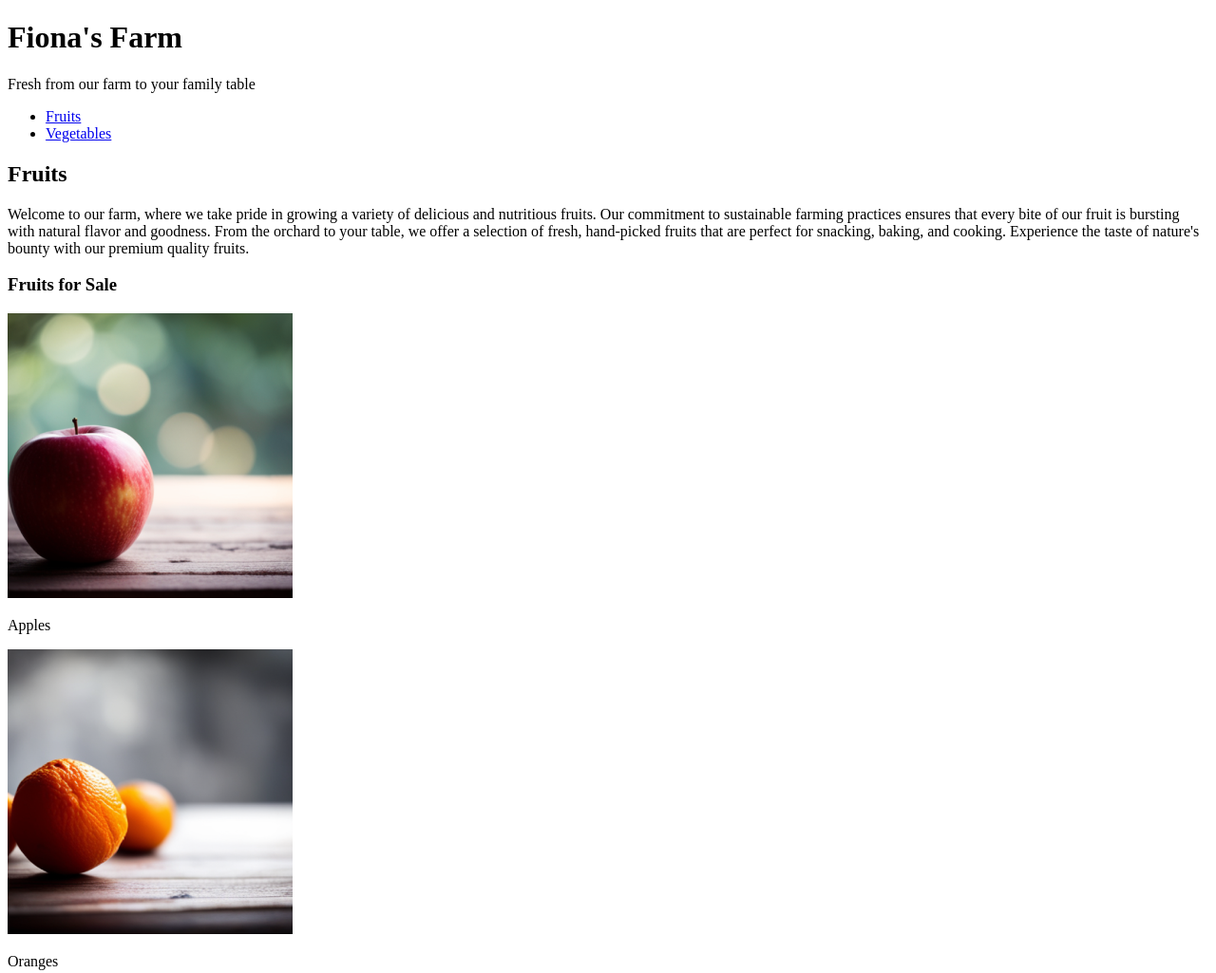
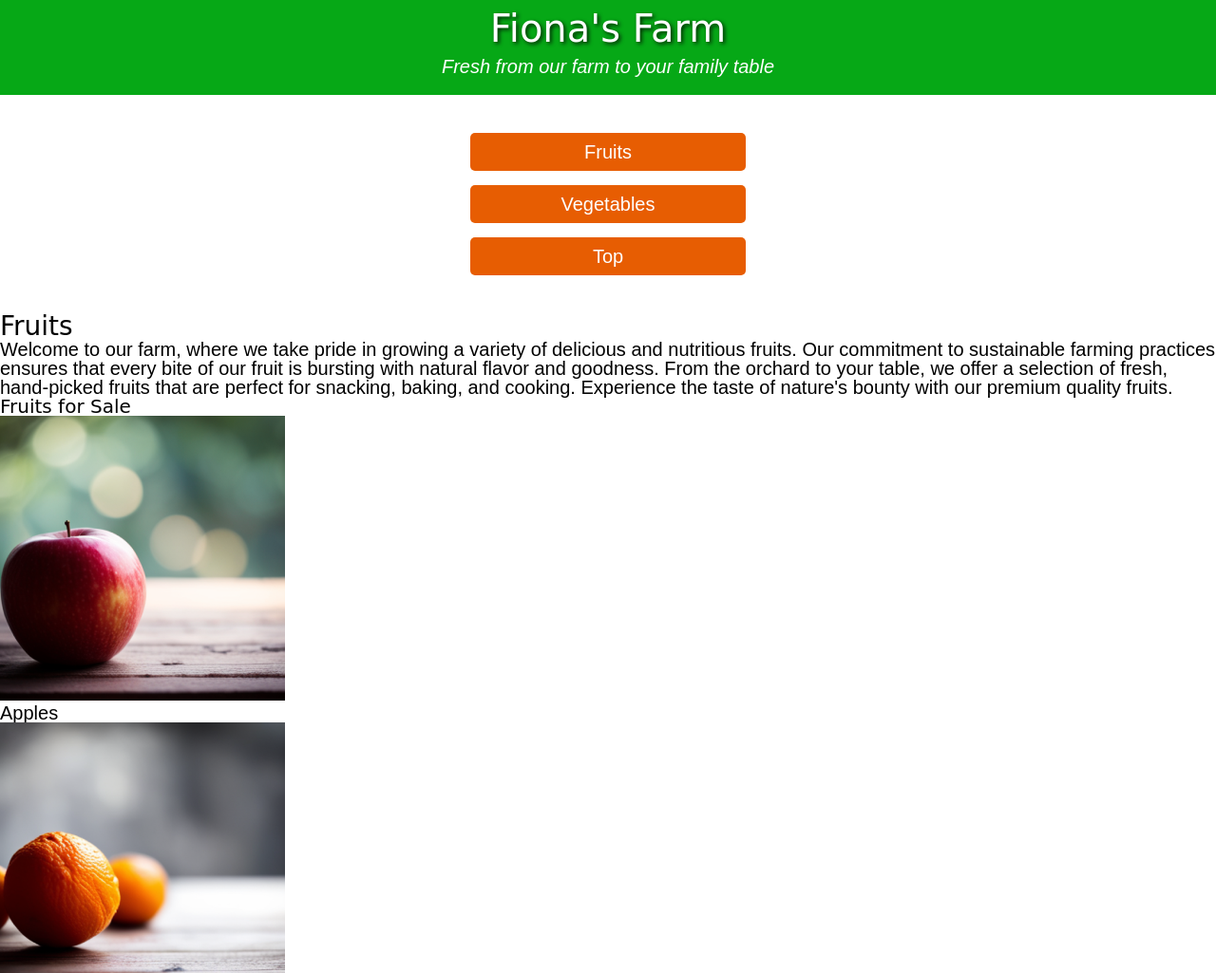
Before and after one commit to Jbrvz/Farm, a plain HTML site: page index.html in a window 1280 px wide. Shown: the top 1025 px of the page at 95% size. Drawn offline with Linux system fonts and the light colour scheme; a web font is replaced by a local one.

Commit message:
Update CSS

```diff
--- a/Styles.css
+++ b/Styles.css
@@ -0,0 +1,142 @@
+/* -------------------- IMPORTED FONTS -------------------------------------- */
+@import url('https://fonts.googleapis.com/css2?family=Habibi&family=Irish+Grover&display=swap');
+
+/*-------------------- CSS RESET ---------------------------------------------------*/
+/* http://meyerweb.com/eric/tools/css/reset/
+   v2.0 | 20110126
+   License: none (public domain)
+*/
+html, body, div, span, applet, object, iframe,
+h1, h2, h3, h4, h5, h6, p, blockquote, pre,
+a, abbr, acronym, address, big, cite, code,
+del, dfn, em, img, ins, kbd, q, s, samp,
+small, strike, strong, sub, sup, tt, var,
+b, u, i, center,
+dl, dt, dd, ol, ul, li,
+fieldset, form, label, legend,
+table, caption, tbody, tfoot, thead, tr, th, td,
+article, aside, canvas, details, embed,
+figure, figcaption, footer, header, hgroup,
+menu, nav, output, ruby, section, summary,
+time, mark, audio, video {
+	margin: 0;
+	padding: 0;
+	border: 0;
+	font-size: 100%;
+	font: inherit;
+	vertical-align: baseline;
+}
+/* HTML5 display-role reset for older browsers */
+article, aside, details, figcaption, figure,
+footer, header, hgroup, menu, nav, section {
+	display: block;
+}
+body {
+	line-height: 1;
+}
+ol, ul {
+	list-style: none;
+}
+blockquote, q {
+	quotes: none;
+}
+blockquote:before, blockquote:after,
+q:before, q:after {
+	content: '';
+	content: none;
+}
+table {
+	border-collapse: collapse;
+	border-spacing: 0;
+}
+
+/* -------------------- ROOT VARIABLES --------------------------------------- */
+:root {
+    --green: #06A816;
+    --orange: #E75D02;
+    --black: #000000;
+    --white: #ffffff;
+}
+
+/* --------------------GLOBAL STYLES (mobile first/small) --------------------*/
+body {
+    font-family: 'Habibi', sans-serif;
+    color: var(--black);
+    background-color: var(--white);
+}
+
+h1, h2, h3 {
+    font-family: 'Irish Grover', cursive;
+}
+
+h1 {
+    font-size: 2.5em;
+}
+
+h2 {
+    font-size: 1.75em;
+}
+
+h3, p {
+    font-size: 1.25em;
+}
+
+/* -------------------- HEADER SECTION (mobile first/small) --------------------*/
+
+.header {
+    background-color: var(--green);
+    color: var(--white);
+    text-align: center;
+    padding: 10px;
+}
+
+.header h1 {
+    margin: 0;
+    padding-bottom: 10px;
+    text-shadow: 2px 2px 4px rgba(0, 0, 0, 0.8);
+
+}
+
+.header p {
+    margin: 0;
+    font-size: 1.25em;
+    padding-bottom: 10px;
+    font-style: italic;
+}
+
+/* -------------------- NAVIGATION -------------------- */
+nav ul {
+    list-style-type: none;
+    padding: 0;
+    margin: 40px 0;
+    text-align: center; /* Ensure the buttons stay centered */
+}
+
+nav ul li {
+    display: block; /* Make each list item a block element */
+    margin: 15px 0; /* Add vertical space between buttons */
+}
+
+nav ul li a {
+    background-color: var(--orange);  /* Button style */
+    color: var(--white);
+    text-decoration: none;
+    font-size: 1.25em;
+    padding: 10px 20px;  /* Padding for button feel */
+    border-radius: 5px;  /* Rounded edges */
+    display: inline-block;
+    width: 100%; /* Make sure the buttons stretch across */
+    max-width: 250px; /* Optional: Set max-width for the buttons */
+}
+
+
+
+
+
+
+
+/*-------------------- MEDIA QUERY (medium) --------------------------------*/
+
+/*-------------------- MEDIA QUERY (large) ------------------------------------*/
+
+/*-------------------- MEDIA QUERY (xl) ---------------------------------------*/
--- a/index.html
+++ b/index.html
@@ -12,15 +12,17 @@
     <header class="header">
        <h1>Fiona's Farm</h1>
        <p>Fresh from our farm to your family table</p>
+    </header>
     <nav>
         <ul>
             <li><a href="#fruits">Fruits</a></li>
             <li><a href="#Vegetables">Vegetables</a></li>
+            <li id="backToTop"><a href="#">Top</a></li>
         </ul>
    </nav>
-    </header>
 
-    <section id="Fruits" class="section">
+    <main>
+        <section id="fruits" class="section">
             <h2>Fruits</h2>
             <p>Welcome to our farm, where we take pride in growing a variety of delicious and nutritious fruits. Our commitment to sustainable farming practices ensures that every bite of our fruit is bursting with natural flavor and goodness. From the orchard to your table, we offer a selection of fresh, hand-picked fruits that are perfect for snacking, baking, and cooking. Experience the taste of nature's bounty with our premium quality fruits.</p>
             <h3>Fruits for Sale</h3>
@@ -60,6 +62,7 @@
             </div>
         </section>
 
+
         <footer class="footer">
             <div class="contact">
                 <h3>Contact</h3>
@@ -76,6 +79,7 @@
                     Sunday: 6:00 AM - 5:00PM</p>
             </div>
         </Footer>
+    </main>
 
 </body>
 </html>
```
Lines whose indentation alone changed are shown as unchanged.
